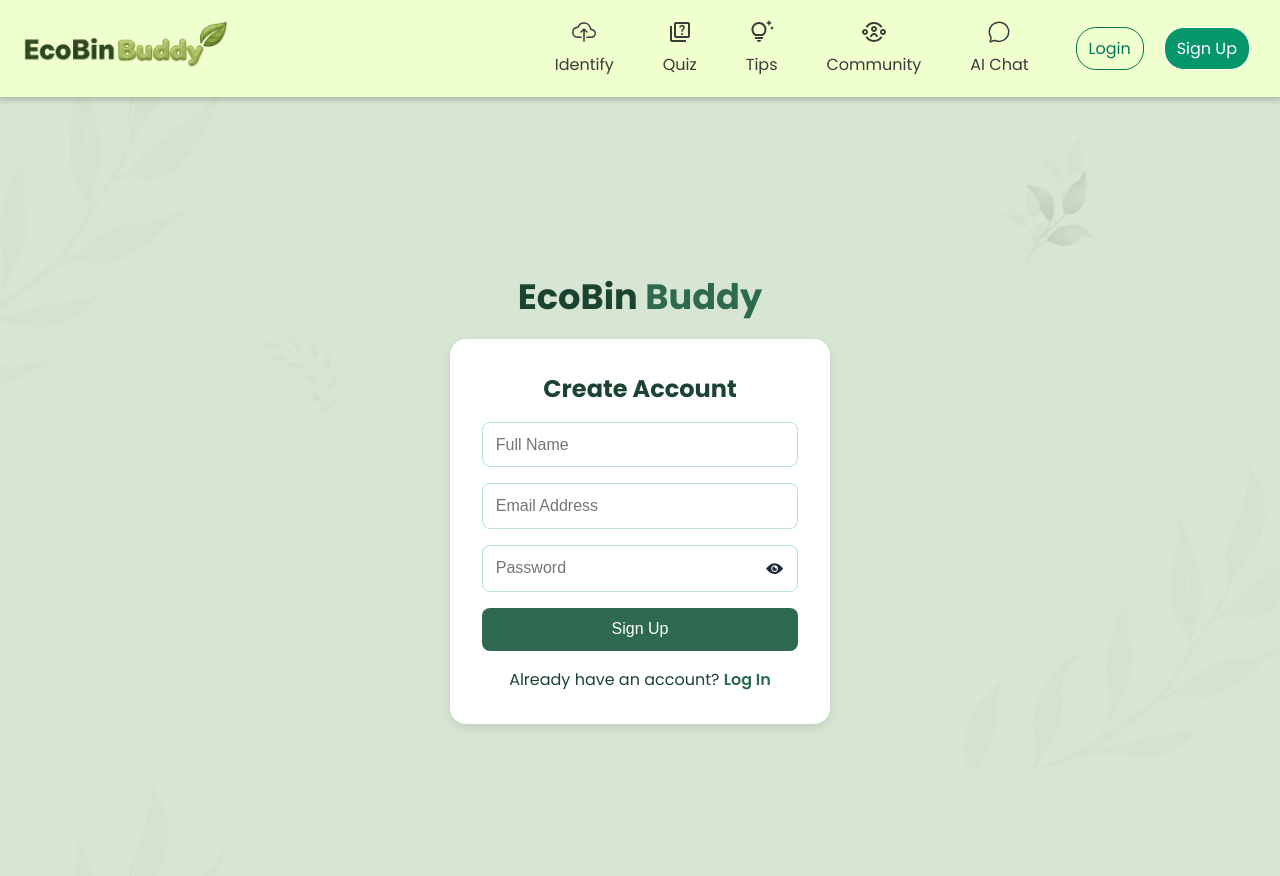
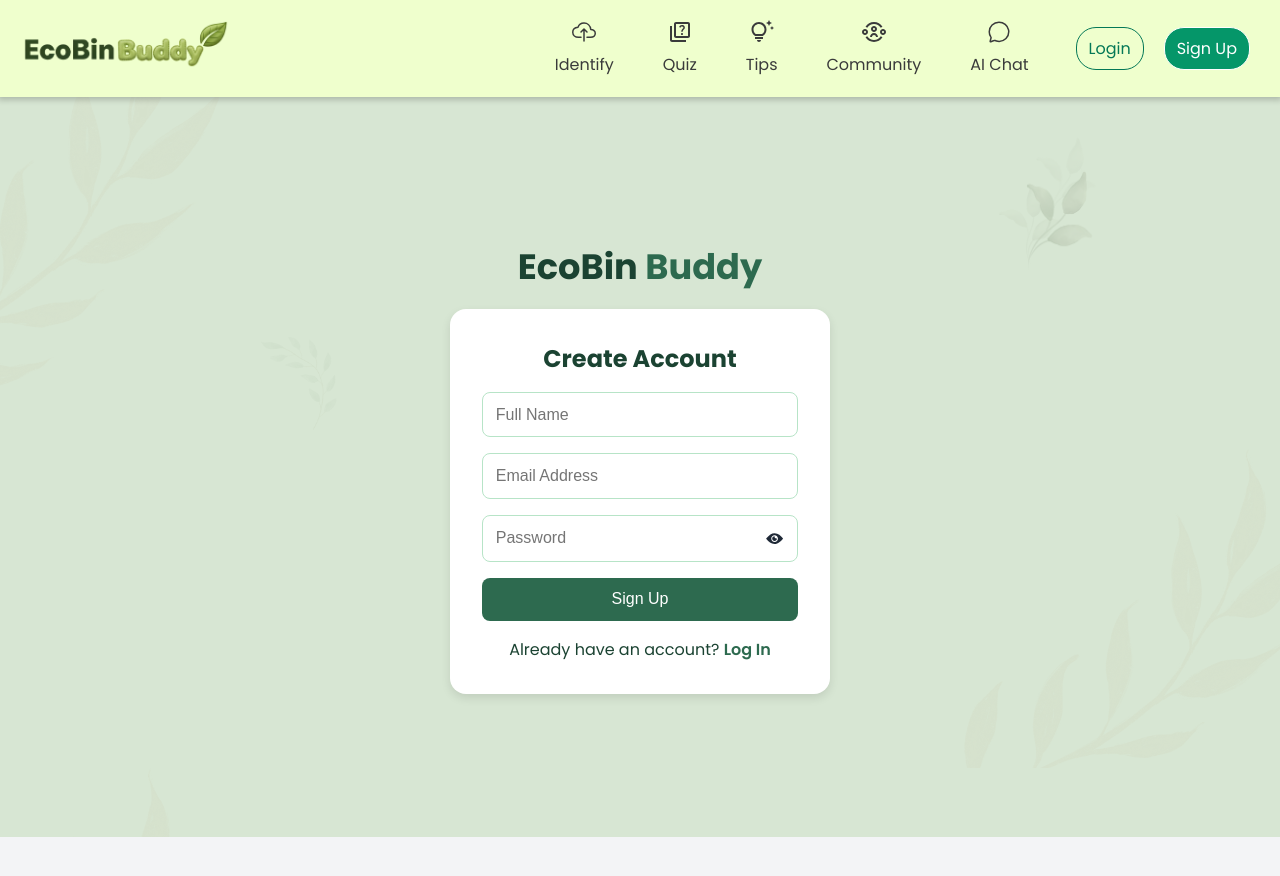
Before and after one commit to harshdev4/ecobin-buddy, a React (Vite) app in the folder client/: page /sign-up in a window 1280 px wide. Shown: the top 876 px of the page. After the commit the page ends 837 px from the top, so only its background shows below. Built offline with nearby package versions, Linux system fonts and the light colour scheme.

Commit message:
fixed height of auth pages

```diff
--- a/client/src/pages/LoginPage/Login.module.css
+++ b/client/src/pages/LoginPage/Login.module.css
@@ -3,7 +3,7 @@
   flex-direction: column;
   align-items: center;
   justify-content: center;
-  height: 100vh;
+  height: calc(100vh - 60px);
   font-family: 'Poppins', sans-serif;
 }
 
--- a/client/src/pages/SignUpPage/SignUp.module.css
+++ b/client/src/pages/SignUpPage/SignUp.module.css
@@ -3,7 +3,7 @@
     flex-direction: column;
     align-items: center;
     justify-content: center;
-    height: 100vh;
+    height: calc(100vh - 60px);
     font-family: 'Poppins', sans-serif;
 }
 
```
